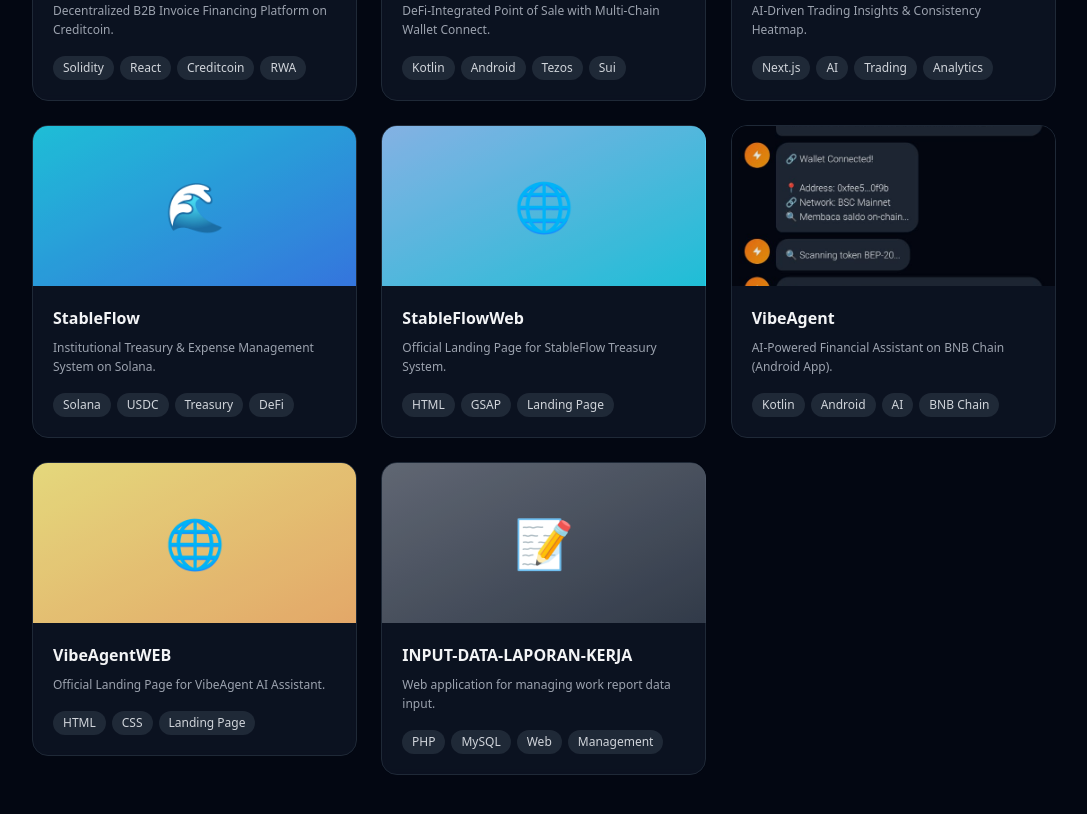
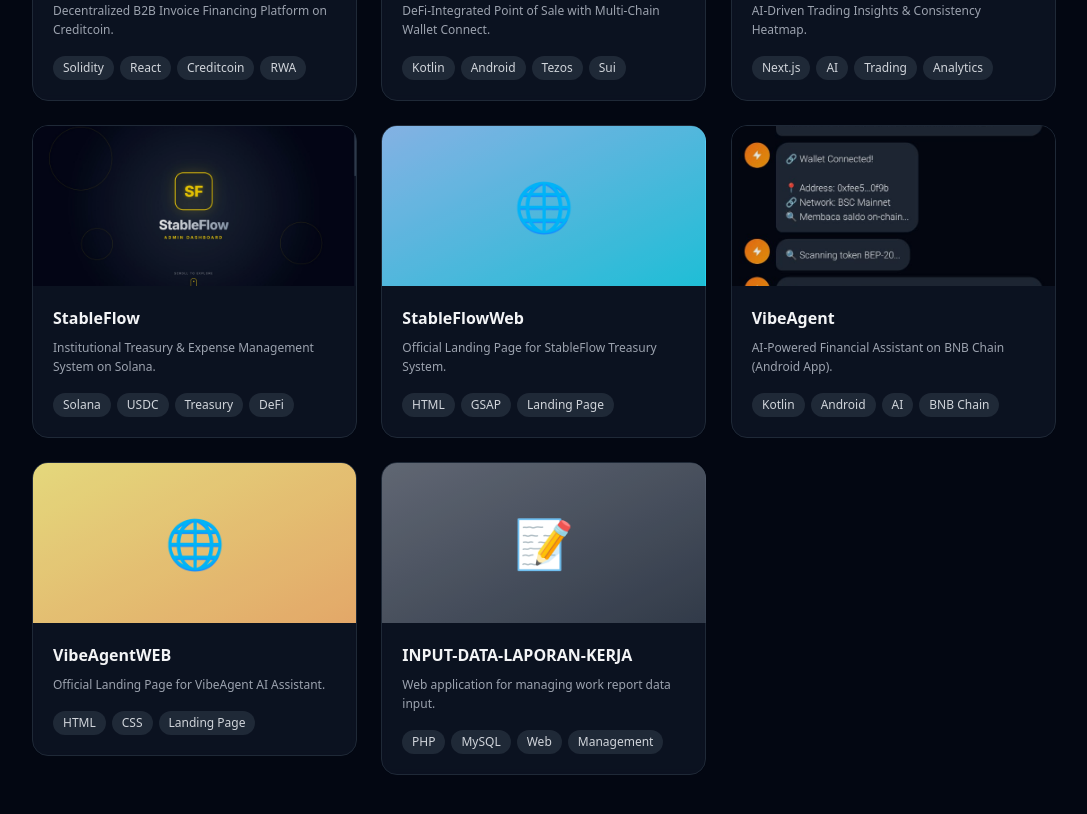
Before and after one commit to panzauto46-bot/Resume-Pandu-Darma-Anugrah, a React (Vite) app: page / in a window 1280 px wide. Shown: the part 3580-4394 px from the top of the page, without its empty margins (96-1183 px from the left). Built offline with nearby package versions, Linux system fonts and the light colour scheme.

Commit message:
fix: update StableFlow live link and image

```diff
--- a/src/App.tsx
+++ b/src/App.tsx
@@ -156,9 +156,9 @@
     title: "StableFlow",
     desc: "Institutional Treasury & Expense Management System on Solana.",
     tags: ["Solana", "USDC", "Treasury", "DeFi"],
-    image: "🌊",
+    image: "/stableflow.jpeg",
     color: "from-cyan-400 to-blue-500",
-    link: "https://github.com/panzauto46-bot/StableFlow",
+    link: "https://stableflowweb.vercel.app/",
     github: "https://github.com/panzauto46-bot/StableFlow",
   },
   {
```
Also changed, not shown: public/stableflow.jpeg (added), 1 other file (tests, documents, lock files or other folders).
